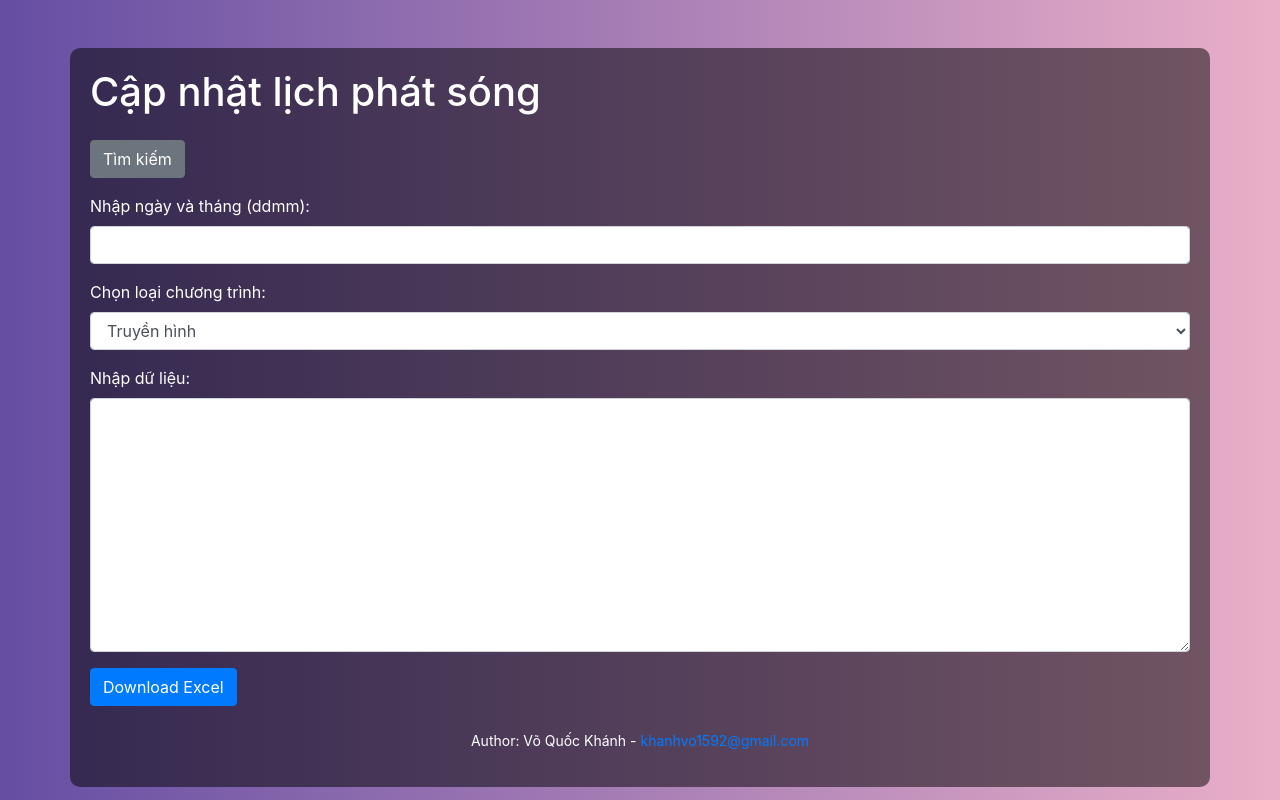
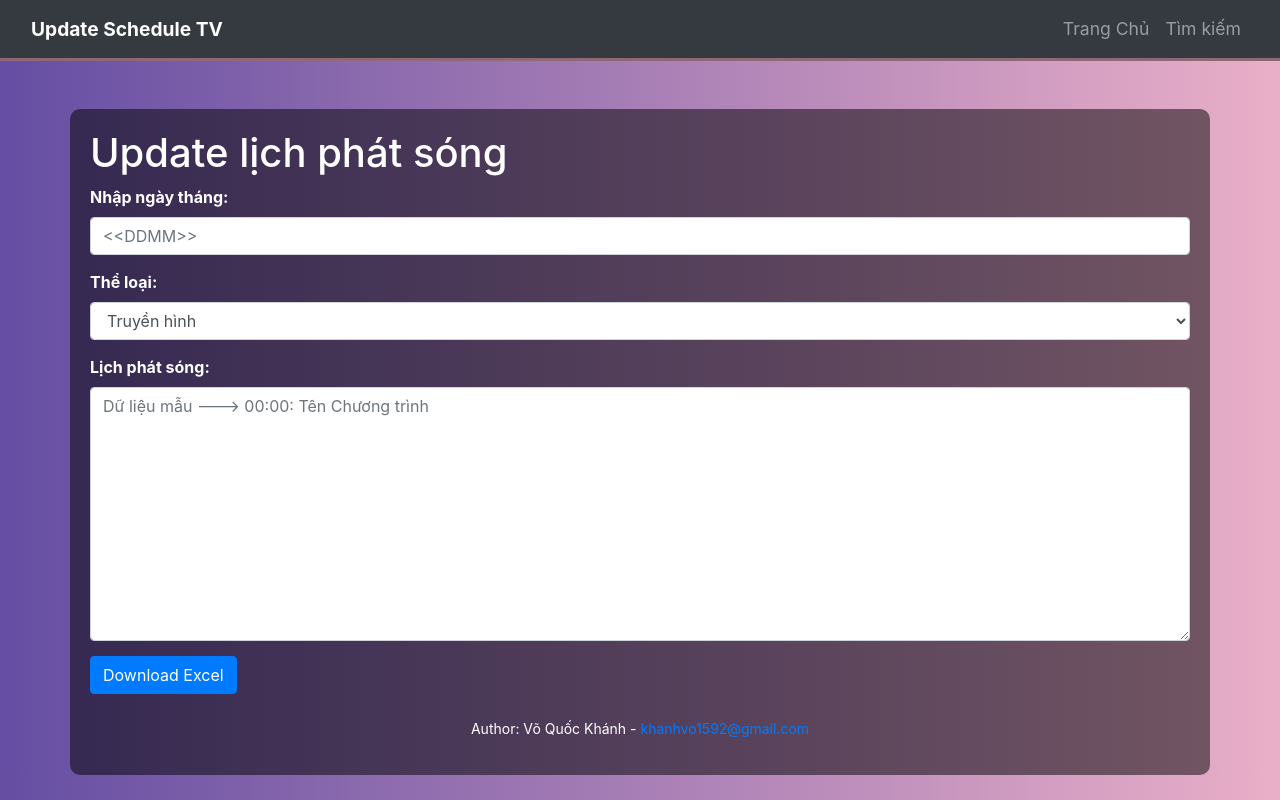
Before and after one commit to khanhvo1592/lichphatsong, a Flask app: page / in a window 1280 px wide. Run offline with Flask 3, Linux system fonts and the light colour scheme; some libraries are stand-ins or nearby versions.

Commit message:
Update schedule TV UI and data

```diff
--- a/templates/index.html
+++ b/templates/index.html
@@ -15,16 +15,53 @@
   <style>
     body {
       background: linear-gradient(to right, #654ea3, #eaafc8);
-      /* Gradient từ tím đến than đen */
       color: #fff;
-      /* Màu chữ trắng */
+    }
+
+    .navbar {
+      border-bottom: 3px solid #8f6878;
+      /* Thêm đường viền dưới navbar */
+    }
+
+    .navbar-brand {
+      font-weight: bold;
+      font-size: 1.2em;
+      /* Tăng cỡ chữ cho brand */
+    }
+
+    .nav-link {
+      font-size: 1.1em;
+      /* Tăng cỡ chữ cho các link */
     }
 
     .container {
       background-color: rgba(0, 0, 0, 0.5);
-      /* Nền mờ cho container */
       padding: 20px;
       border-radius: 10px;
+      margin-top: 30px;
+      /* Tạo khoảng cách từ navbar */
+    }
+
+    .form-group {
+      margin-bottom: 15px;
+      /* Tăng khoảng cách giữa các form group */
+    }
+
+    label {
+      font-weight: bold;
+      /* Làm đậm chữ cho label */
+    }
+
+    button {
+      background-color: #864862;
+      /* Thay đổi màu nút bấm */
+      border-color: #654ea3;
+    }
+
+    button:hover {
+      background-color: #654ea3;
+      /* Màu khi hover */
+      border-color: #864862;
     }
 
     footer {
@@ -33,27 +70,49 @@
       font-size: 14px;
     }
   </style>
+
 </head>
 
 <body>
+  <!-- Navbar chiếm toàn bộ chiều rộng -->
+  <nav class="navbar navbar-expand-lg navbar-dark bg-dark">
+    <div class="container-fluid"> <!-- Sử dụng container-fluid cho full width -->
+      <a class="navbar-brand" href="/">Update Schedule TV</a>
+
+      <button class="navbar-toggler" type="button" data-toggle="collapse" data-target="#navbarNav"
+        aria-controls="navbarNav" aria-expanded="false" aria-label="Toggle navigation">
+        <span class="navbar-toggler-icon"></span>
+      </button>
+      <div class="collapse navbar-collapse" id="navbarNav">
+        <ul class="navbar-nav ml-auto">
+          <li class="nav-item">
+            <a class="nav-link" href="/">Trang Chủ</a>
+          </li>
+          <li class="nav-item">
+            <a class="nav-link" href="/search">Tìm kiếm</a>
+          </li>
+        </ul>
+      </div>
+  </nav>
+
   <div class="container mt-5">
-    <h1 class="mb-4">Cập nhật lịch phát sóng</h1>
-    <a href="/search" class="btn btn-secondary mb-3">Tìm kiếm</a>
+    <h1>Update lịch phát sóng</h1>
     <form method="post" enctype="multipart/form-data">
       <div class="form-group">
-        <label for="date_input">Nhập ngày và tháng (ddmm):</label>
-        <input type="text" id="date_input" name="date_input" class="form-control" required>
+        <label for="date_input">Nhập ngày tháng:</label>
+        <input type="text" id="date_input" name="date_input" placeholder="<<DDMM>>" class="form-control" required>
       </div>
       <div class="form-group">
-        <label for="program_type">Chọn loại chương trình:</label>
+        <label for="program_type">Thể loại:</label>
         <select id="program_type" name="program_type" class="form-control">
           <option value="1">Truyền hình</option>
           <option value="2">Phát thanh</option>
         </select>
       </div>
       <div class="form-group">
-        <label for="input_data">Nhập dữ liệu:</label>
-        <textarea id="input_data" name="input_data" class="form-control" rows="10" required></textarea>
+        <label for="input_data">Lịch phát sóng:</label>
+        <textarea id="input_data" name="input_data" class="form-control" rows="10"
+          placeholder="Dữ liệu mẫu ---> 00:00: Tên Chương trình" required></textarea>
       </div>
       <button type="submit" class="btn btn-primary">Download Excel</button>
     </form>
```
Also changed, not shown: data/output.json (+8 -0 lines), templates/search.html (+34 -8 lines), 1 other file.
